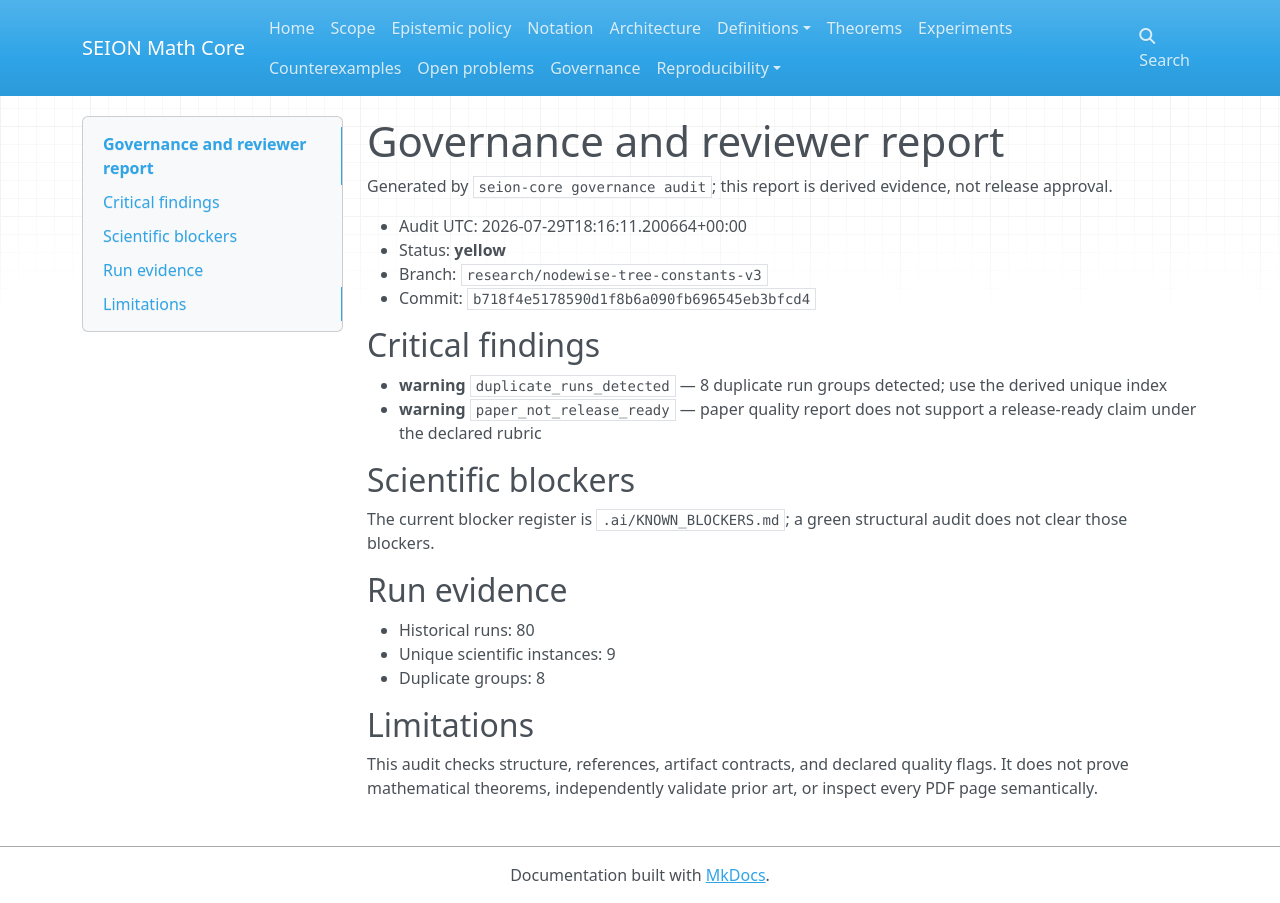
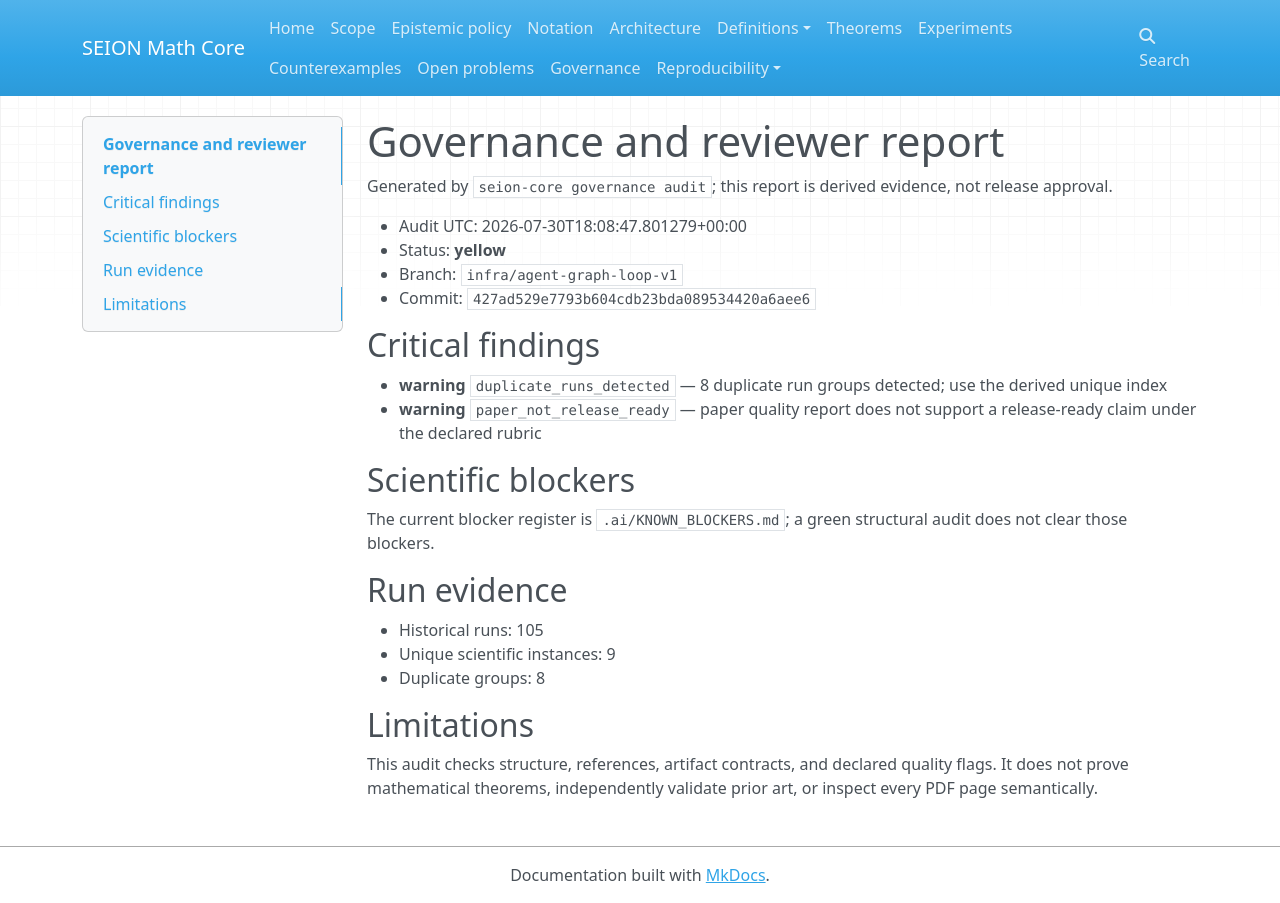
Before and after one commit to voidzeit/seion-math-core, an MkDocs documentation site: the page built from docs/reviewer_report.md, in a window 1280 px wide. Built offline with MkDocs 1.6.1, drawn with Linux system fonts in a browser that asks for light colours; nearby versions of some CDN libraries.

Commit message:
chore(governance): refresh audit index artifacts for infra/agent-graph-loop-v1
Regenerated by `seion-core governance audit` — branch/commit pointer,
audit timestamp, and historical run counts (80->105 as legacy runs
accumulated) now reflect current HEAD. No content authored by hand.

Co-Authored-By: Claude Sonnet 5 <noreply@anthropic.com>

```diff
--- a/docs/reviewer_report.md
+++ b/docs/reviewer_report.md
@@ -2,10 +2,10 @@
 
 Generated by `seion-core governance audit`; this report is derived evidence, not release approval.
 
-- Audit UTC: 2026-07-29T18:16:11.200664+00:00
+- Audit UTC: 2026-07-30T18:08:47.801279+00:00
 - Status: **yellow**
-- Branch: `research/nodewise-tree-constants-v3`
-- Commit: `b718f4e5178590d1f8b6a090fb696545eb3bfcd4`
+- Branch: `infra/agent-graph-loop-v1`
+- Commit: `427ad529e7793b604cdb23bda089534420a6aee6`
 
 ## Critical findings
 
@@ -18,7 +18,7 @@ The current blocker register is `.ai/KNOWN_BLOCKERS.md`; a green structural audi
 
 ## Run evidence
 
-- Historical runs: 80
+- Historical runs: 105
 - Unique scientific instances: 9
 - Duplicate groups: 8
 
```
Also changed, not shown: 6 other files.
